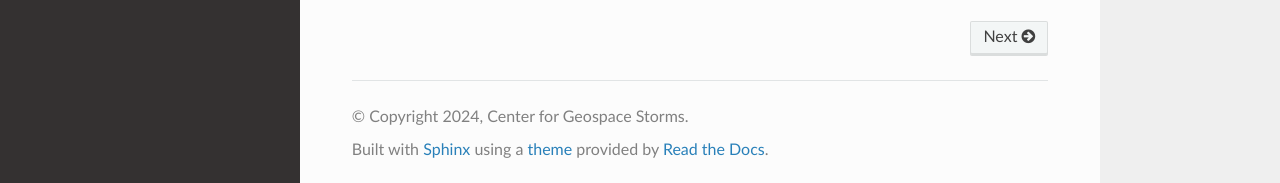
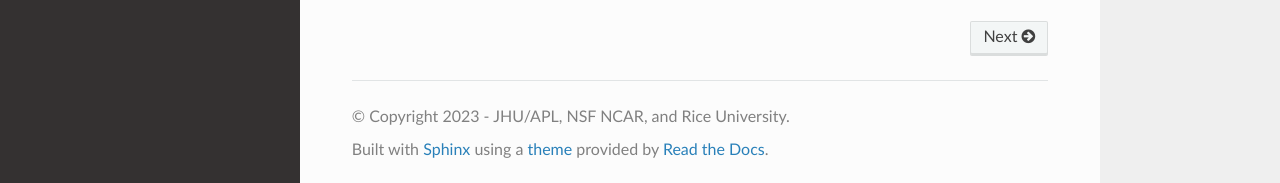
Before and after one commit to darrendezeeuw/kaipy, a Sphinx documentation site: the page built from docs/source/index.rst, in a window 1280 px wide and 1166 px high. Shown: the part 980-1163 px from the top of the window. Built offline with Sphinx 7.4.7 and the Read the Docs theme 2.0.0, drawn with Linux system fonts in a browser that asks for light colours.

Commit message:
Update to copyright and author for RTD pages.

```diff
--- a/docs/source/conf.py
+++ b/docs/source/conf.py
@@ -20,8 +20,8 @@ sys.path.insert(2, os.path.abspath('../../kaipy/scripts/preproc'))
 # -- Project information -----------------------------------------------------
 
 project = 'Kaipy'
-copyright = '2024, Center for Geospace Storms'
-author = 'Center for Geospace Storms'
+copyright = '2023 - JHU/APL, NSF NCAR, and Rice University'
+author = 'Michael Wiltberger'
 
 # The full version, including alpha/beta/rc tags
 release = '1.0.0'
```
